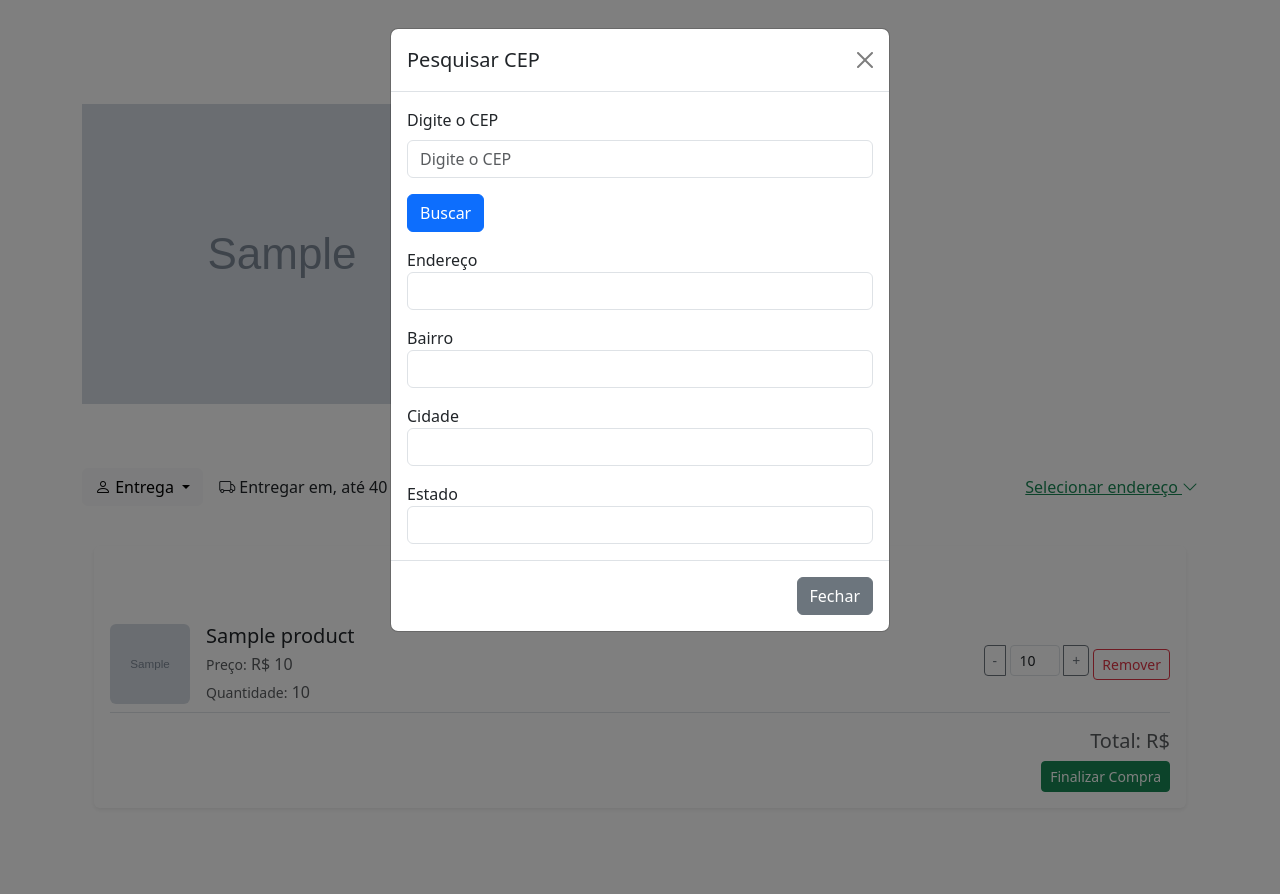
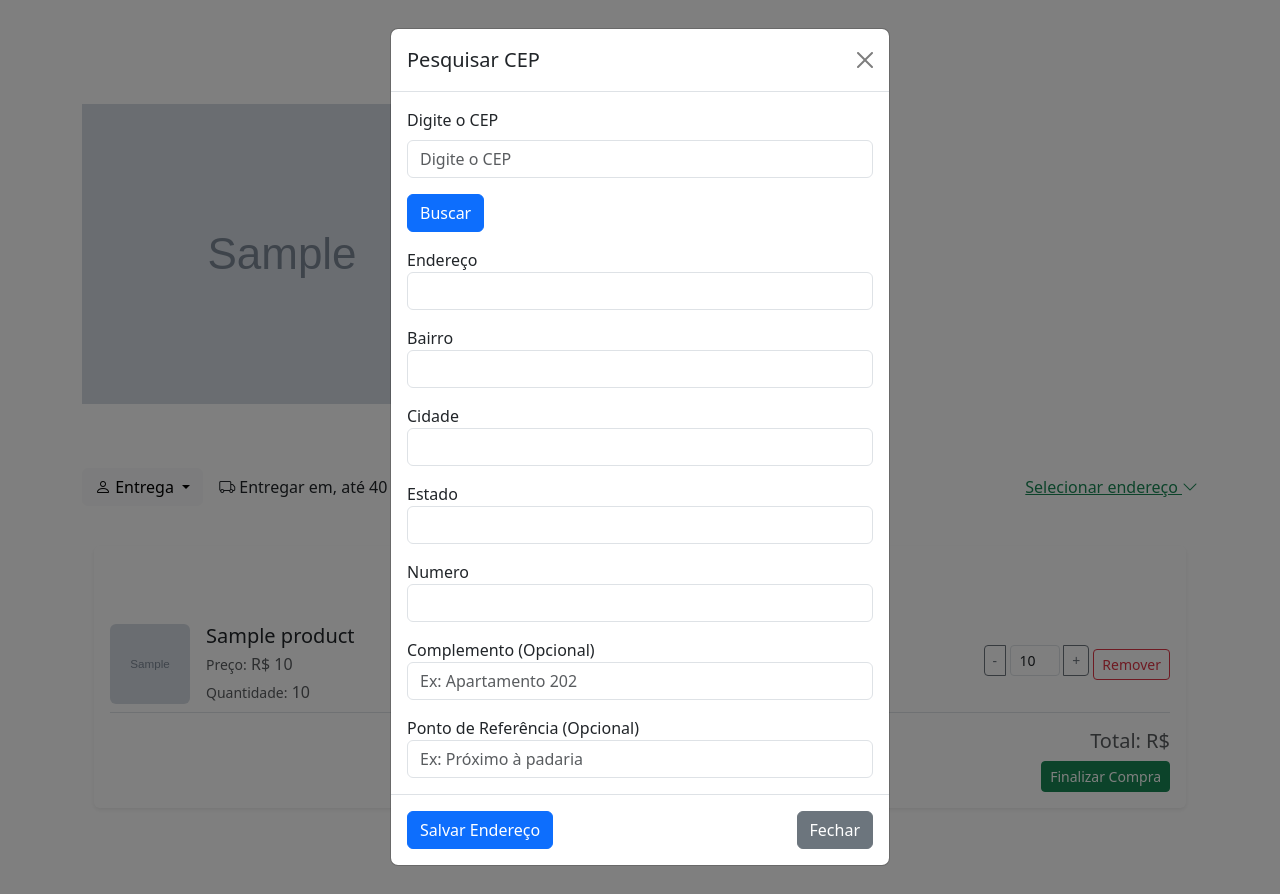
Before and after one commit to estudoalexandre/delivery-system, a Django app: template storefront/templates/storefront/cart_items.html in a window 1280 px wide, after a click on "Selecionar endereço". Run offline with Django 3.2, Linux system fonts and the light colour scheme; the template is opened without the code that fills it: most values are stand-ins (such as "Sample title", 1, 10 or a date in 2020); grey boxes marked "Sample" are stand-in pictures.

Commit message:
Adicionando endereço ao usuario

```diff
--- a/login_client/forms.py
+++ b/login_client/forms.py
@@ -2,6 +2,7 @@ from django import forms
 from django.contrib.auth.models import User, Group
 from django.core.exceptions import ValidationError
 from django.contrib.auth.password_validation import validate_password
+from .models import User, UserClientAdresses
 
 class ClientRegistrationForm(forms.ModelForm):
     name = forms.CharField(label='Nome e Sobrenome', max_length=100)
@@ -76,3 +77,8 @@ class ClientUpdateForm(forms.ModelForm):
         if commit:
             user.save()
         return user
+
+class UserClientAdressesForm(forms.ModelForm):
+    class Meta:
+        model = UserClientAdresses
+        fields = ['zip_code', 'street', 'neighbor', 'number', 'city', 'state', 'complemento', 'reference_point']
--- a/login_client/urls.py
+++ b/login_client/urls.py
@@ -10,6 +10,7 @@ urlpatterns = [
     path('logout/', auth_views.LogoutView.as_view(), name='logout_client'),
     path('register_client/', views.register_client, name='register_client'),
     path('update_client/<int:client_id>/', views.update_client, name='update_client'),
+    path('<slug:slug>/save_address/', views.save_address, name='save_address'),
 
 
 ]
--- a/storefront/templates/storefront/base_storeview.html
+++ b/storefront/templates/storefront/base_storeview.html
@@ -173,6 +173,8 @@
     </div>
 
 
+    <form method="POST" id="addressForm" action="{% url 'login_client:save_address' slug=slug %}">
+        {% csrf_token %}
         <div class="modal fade" id="cepModal" tabindex="-1" aria-labelledby="cepModalLabel" aria-hidden="true">
             <div class="modal-dialog">
                 <div class="modal-content">
@@ -183,32 +185,48 @@
                     <div class="modal-body">
                         <div class="mb-3">
                             <label for="cepInput" class="form-label">Digite o CEP</label>
-                        <input type="text" class="form-control" id="cepInput" placeholder="Digite o CEP">
+                            <input type="text" class="form-control" id="cepInput" name="zip_code" placeholder="Digite o CEP">
                         </div>
-                    <button class="btn btn-primary" onclick="buscarCep()">Buscar</button>
+                        <button class="btn btn-primary" onclick="buscarCep()" type="button">Buscar</button>
                         <div class="mt-3">
                             <label>Endereço</label>
-                        <input type="text" class="form-control" id="endereco" readonly>
+                            <input type="text" class="form-control" id="street" name="street" readonly>
                         </div>
                         <div class="mt-3">
                             <label>Bairro</label>
-                        <input type="text" class="form-control" id="bairro" readonly>
+                            <input type="text" class="form-control" id="neighbor" name="neighbor" readonly>
                         </div>
                         <div class="mt-3">
                             <label>Cidade</label>
-                        <input type="text" class="form-control" id="cidade" readonly>
+                            <input type="text" class="form-control" id="city" name="city" readonly>
                         </div>
                         <div class="mt-3">
                             <label>Estado</label>
-                        <input type="text" class="form-control" id="estado" readonly>
+                            <input type="text" class="form-control" id="state" name="state" readonly>
+                        </div>
+                        <div class="mt-3">
+                            <label>Numero</label>
+                            <input type="number" class="form-control" id="number" name="number">
+                        </div>
+                        <div class="mt-3">
+                            <label>Complemento (Opcional)</label>
+                            <input type="text" class="form-control" id="complemento" name="complemento" placeholder="Ex: Apartamento 202">
+                        </div>
+                        <div class="mt-3">
+                            <label>Ponto de Referência (Opcional)</label>
+                            <input type="text" class="form-control" id="reference_point" name="reference_point" placeholder="Ex: Próximo à padaria">
                         </div>
                     </div>
-                <div class="modal-footer">
+                    <div class="modal-footer d-flex justify-content-between">
+                        <button type="submit" class="btn btn-primary">Salvar Endereço</button>
                         <button type="button" class="btn btn-secondary" data-bs-dismiss="modal">Fechar</button>
                     </div>
                 </div>
             </div>
         </div>
+    </form>
+
+
 
     {% endblock %}
     <div class="offcanvas offcanvas-end" data-bs-scroll="true" data-bs-backdrop="false" tabindex="-1" id="offcanvasCart"
--- a/storefront/views.py
+++ b/storefront/views.py
@@ -41,7 +41,8 @@ def store_view(request, slug):
         'cart': cart,
         'cart_products': cart_products,
         'categories_with_products': categories_with_products,
-        'total_price': total_price  # Agora `total_price` é sempre definido
+        'total_price': total_price,
+        'slug': slug
     }
 
     return render(request, 'storefront/store_detail.html', context)
```
Also changed, not shown: login_client/models.py (+15 -0 lines), login_client/views.py (+19 -2 lines). Lines whose indentation alone changed are shown as unchanged.
